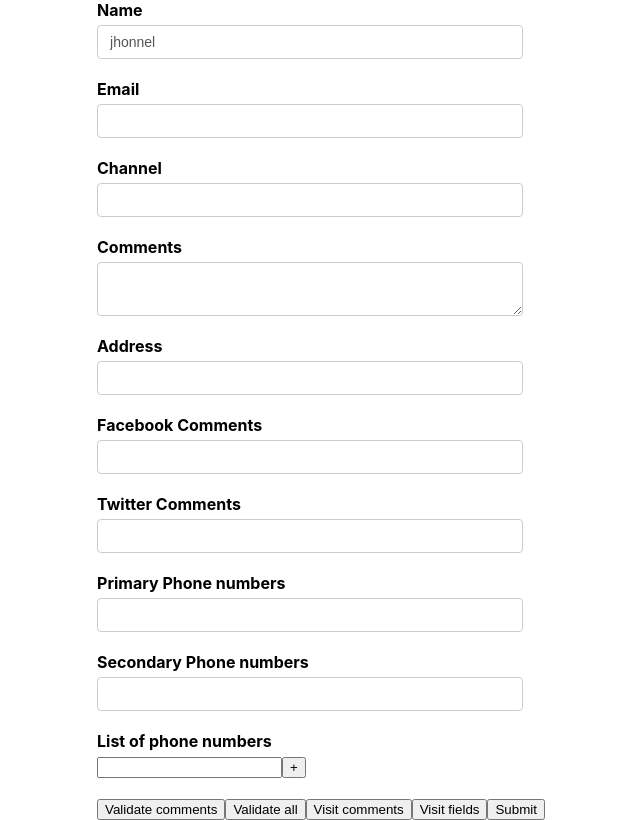
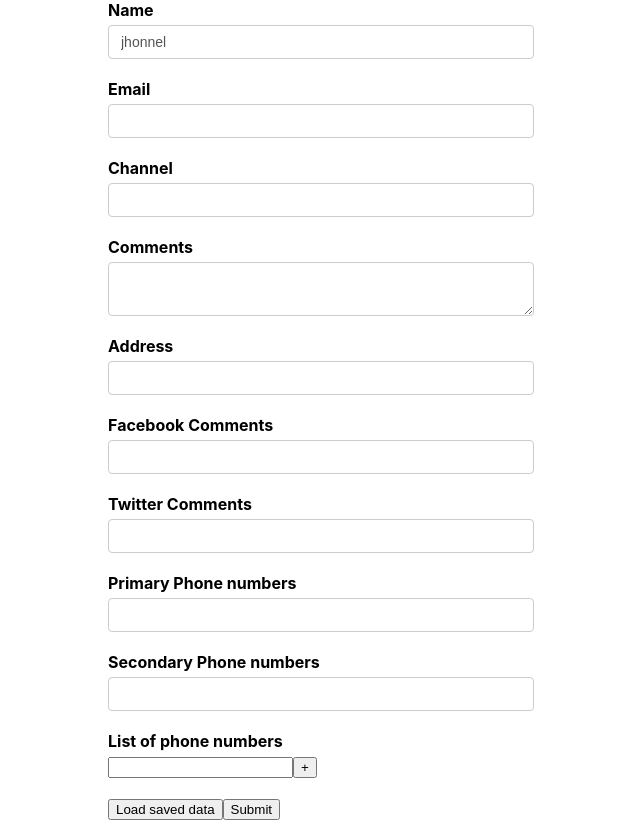
Before and after one commit to jhonerApp/myFormikDemo, a React (Create React App) app: page / in a window 1280 px wide. Shown: the whole page, without its empty margins (319-959 px from the left). Built offline with nearby package versions, Linux system fonts and the light colour scheme.

Commit message:
Load Saved Data Tutorial 29

```diff
--- a/src/components/YoutubeForm.js
+++ b/src/components/YoutubeForm.js
@@ -1,4 +1,4 @@
-import React from "react";
+import React, { useState } from "react";
 import {
   Formik,
   Form,
@@ -25,7 +25,22 @@ const initialValues = {
   phNumbers: [""],
 };
 
-const onSubmit = (values,onSubmitProps) => {
+const savedValuesValues = {
+  name: "jhonnel",
+  email: "jhonerApp@gmail.com",
+  channel: "Sample Testing",
+  comments: "Formik Testing",
+  address: "3J PH MAKATI",
+  //Nested Object
+  social: {
+    facebook: "",
+    twitter: "",
+  },
+  phoneNumbers: ["", ""],
+  phNumbers: [""],
+};
+
+const onSubmit = (values, onSubmitProps) => {
   console.log("Form data", values);
   console.log("onSubmitProps data", onSubmitProps);
   onSubmitProps.setSubmitting(false);
@@ -46,16 +61,18 @@ const validationSchema = Yup.object({
 });
 
 function YoutubeForm() {
+  const [formValues, setFormValues] = useState(null);
   //   console.log("Visited Field", Formik.touched);
   return (
     <Formik
-      initialValues={initialValues}
+      initialValues={formValues || initialValues}
       validationSchema={validationSchema}
       onSubmit={onSubmit}
       //These 2 property will trigger once the submit button clicked for validation events field to required
       //   validateOnChange={false}
       //   validateOnBlur={false}
       //   validateOnMount={false}
+      enableReinitialize
     >
       {(formik) => {
         console.log("Formik props", formik);
@@ -176,7 +193,7 @@ function YoutubeForm() {
                 }}
               </FieldArray>
             </div>
-
+            {/*
             <button
               type="button"
               onClick={() => formik.validateField("comments")}
@@ -204,8 +221,17 @@ function YoutubeForm() {
               }
             >
               Visit fields
+            </button> */}
+            <button
+              type="Submit"
+              onClick={() => setFormValues(savedValuesValues)}
+            >
+              Load saved data
             </button>
-            <button type="Submit" disabled={!formik.isValid || formik.isSubmitting}>
+            <button
+              type="Submit"
+              disabled={!formik.isValid || formik.isSubmitting}
+            >
               Submit
             </button>
           </Form>
```
Also changed, not shown: 1 other file (tests, documents, lock files or other folders).
